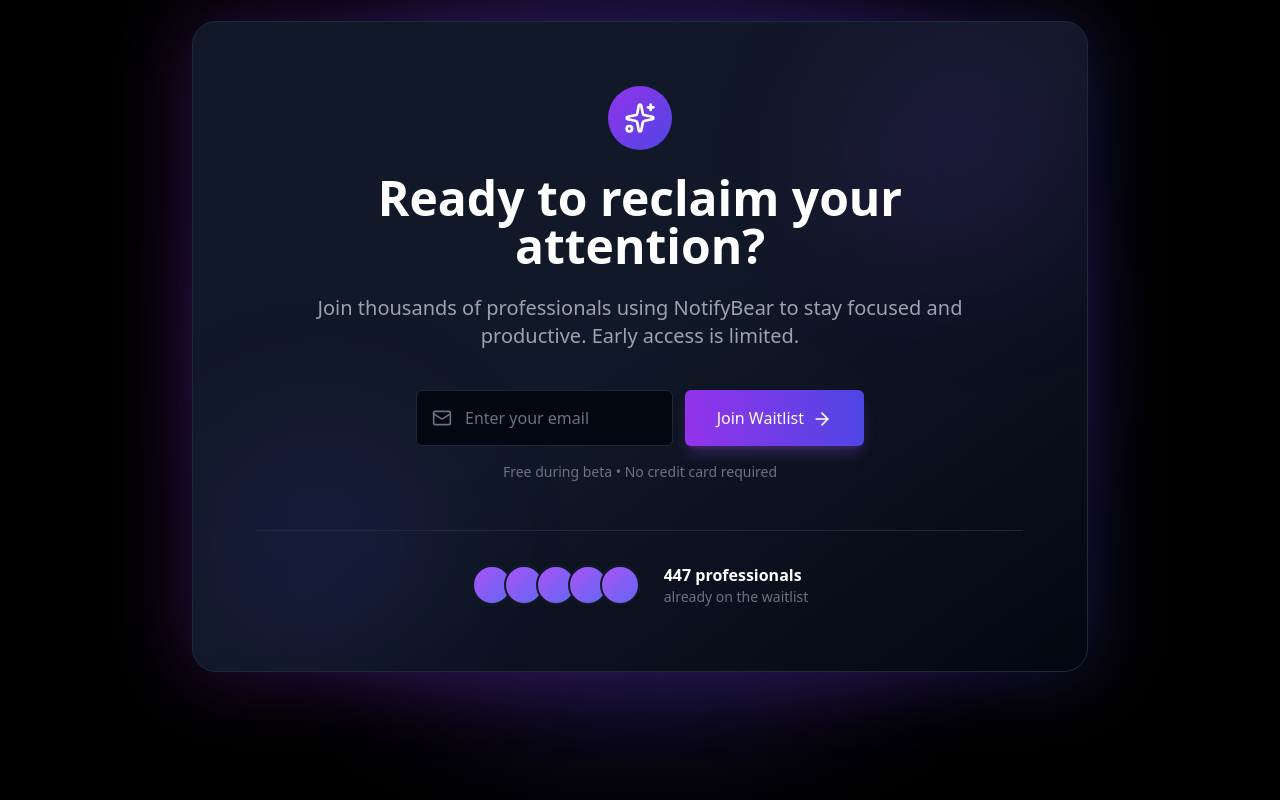
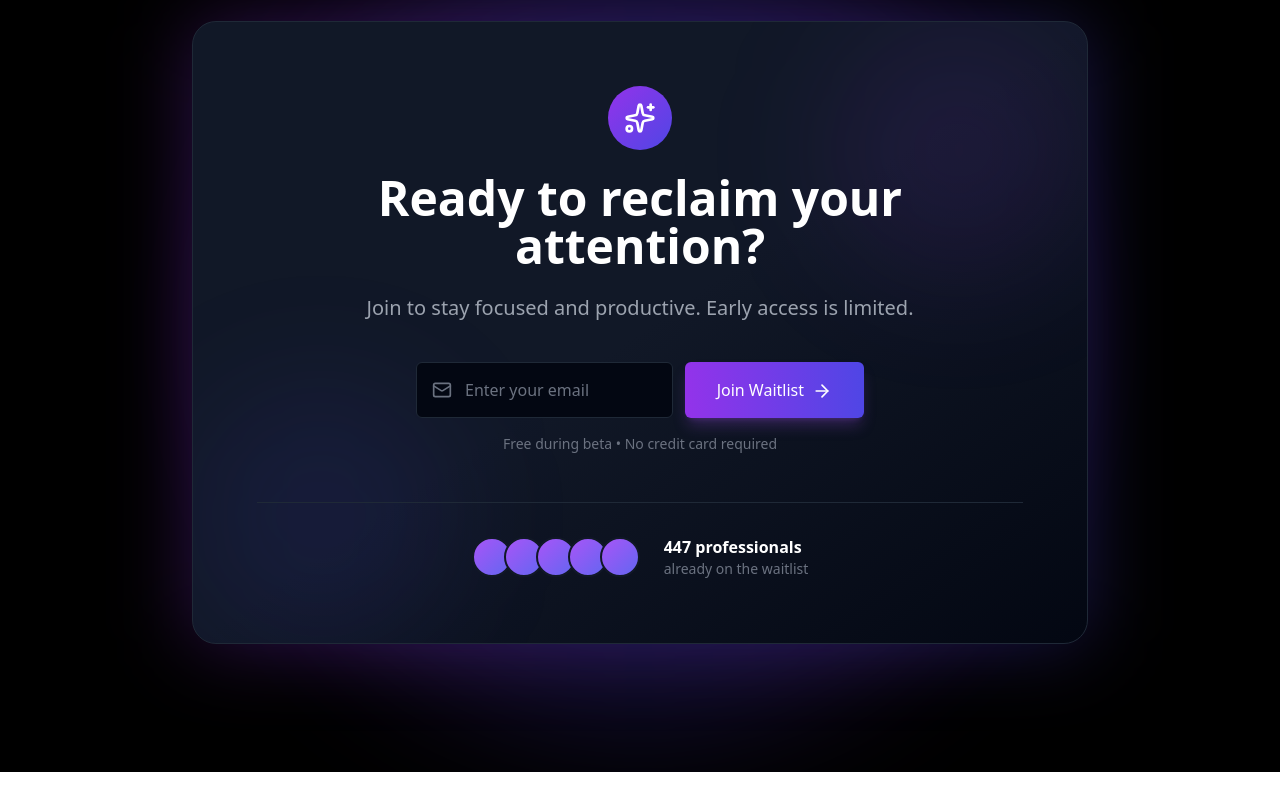
Before and after one commit to swarnpsingh/waitlistNotifybear, a React (Create React App) app: page / in a window 1280 px wide. Shown: the part 4549-5349 px from the top of the page. After the commit the page ends 5321 px from the top, so only its background shows below. Built offline with nearby package versions, Linux system fonts and the light colour scheme.

Commit message:
minor changes

```diff
--- a/src/components/landing/CTASection.jsx
+++ b/src/components/landing/CTASection.jsx
@@ -59,7 +59,7 @@
                   Ready to reclaim your attention?
                 </h2>
                 <p className="text-xl text-gray-400 mb-10 max-w-2xl mx-auto">
-                  Join thousands of professionals using NotifyBear to stay focused and productive.
+                  Join to stay focused and productive.
                   Early access is limited.
                 </p>
 
```
